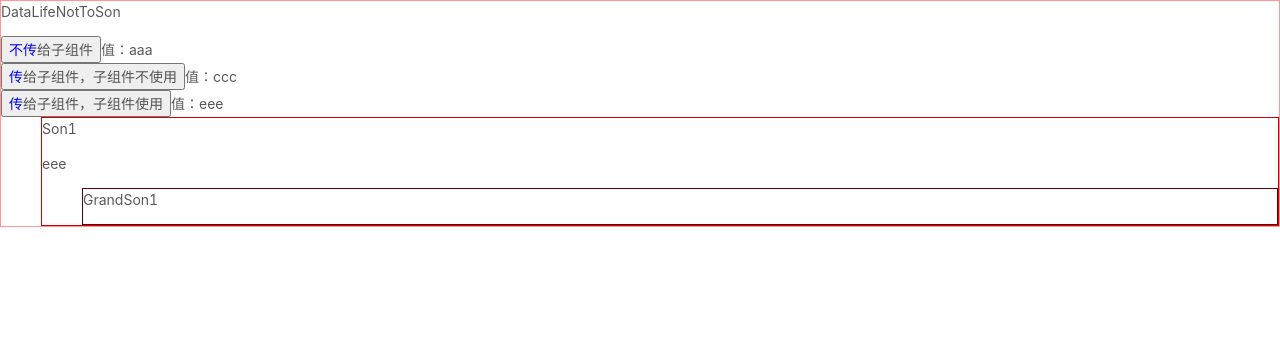
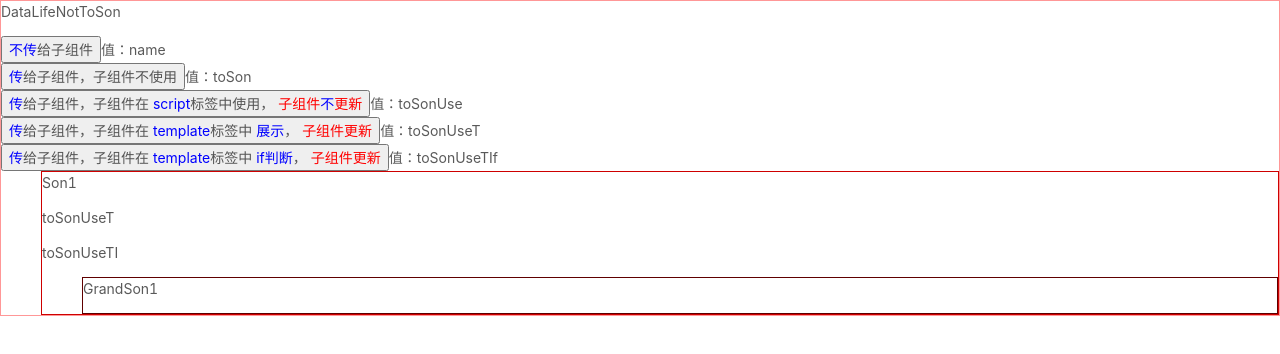
Before and after one commit to caozhengqian/vue2-struggle, a Vue app: page /life/DataLifeNotToSon in a window 1280 px wide. Shown: the top 354 px of the page. Built offline with nearby package versions, Linux system fonts and the light colour scheme.

Commit message:
add 值改变对子组件的影响

```diff
--- a/src/views/life/DataLifeNotToSon/DataLifeNotToSon.vue
+++ b/src/views/life/DataLifeNotToSon/DataLifeNotToSon.vue
@@ -10,10 +10,33 @@
     <span>值：{{ toSon }}</span>
     <br />
     <button @click="_changeToSonUse">
-      <span class="blue">传</span>给子组件，子组件使用
+      <span class="blue">传</span>给子组件，子组件在
+      <span class="blue">script</span>标签中使用，
+      <span class="red">子组件</span><span class="blue">不</span
+      ><span class="red">更新</span>
     </button>
     <span>值：{{ toSonUse }}</span>
-    <Son1 :toSon="toSon" :toSonUse="toSonUse" />
+    <br />
+    <button @click="_changeToSonUseT">
+      <span class="blue">传</span>给子组件，子组件在
+      <span class="blue">template</span>标签中 <span class="blue">展示</span>，
+      <span class="red">子组件更新</span>
+    </button>
+    <span>值：{{ toSonUseT }}</span>
+    <br />
+    <button @click="_changeToSonUseTIf">
+      <span class="blue">传</span>给子组件，子组件在
+      <span class="blue">template</span>标签中
+      <span class="blue">if判断</span>，
+      <span class="red">子组件更新</span>
+    </button>
+    <span>值：{{ toSonUseTIf }}</span>
+    <Son1
+      :toSon="toSon"
+      :toSonUse="toSonUse"
+      :toSonUseT="toSonUseT"
+      :toSonUseTIf="toSonUseTIf"
+    />
   </div>
 </template>
 
@@ -33,9 +56,11 @@ export default {
   },
   data() {
     return {
-      name: "aaa",
-      toSon: "ccc",
-      toSonUse: "eee"
+      name: "name",
+      toSon: "toSon",
+      toSonUse: "toSonUse",
+      toSonUseT: "toSonUseT",
+      toSonUseTIf: "toSonUseTIf"
     };
   },
   beforeCreate() {
@@ -64,16 +89,43 @@ export default {
   },
   methods: {
     _changeData() {
-      this.name === "bbb" ? (this.name = "aaa") : (this.name = "bbb");
+      console.clear();
+      if (this.name === "name") {
+        this.name = "name111";
+      } else {
+        this.name = "name";
+      }
     },
     _changeToSon() {
-      this.toSon === "ccc" ? (this.toSon = "ddd") : (this.toSon = "ccc");
+      console.clear();
+      if (this.toSon === "toSon") {
+        this.toSon = "toSon111";
+      } else {
+        this.toSon = "toSon";
+      }
     },
     _changeToSonUse() {
-      if (this.toSonUse === "eee") {
-        this.toSonUse = "fff";
+      console.clear();
+      if (this.toSonUse === "toSonUse") {
+        this.toSonUse = "toSonUse111";
       } else {
-        this.toSonUse = "eee";
+        this.toSonUse = "toSonUse";
+      }
+    },
+    _changeToSonUseT() {
+      console.clear();
+      if (this.toSonUseT === "toSonUseT") {
+        this.toSonUseT = "toSonUseT111";
+      } else {
+        this.toSonUseT = "toSonUseT";
+      }
+    },
+    _changeToSonUseTIf() {
+      console.clear();
+      if (this.toSonUseTIf === "toSonUseTIf") {
+        this.toSonUseTIf = "toSonUseTIf111";
+      } else {
+        this.toSonUseTIf = "toSonUseTIf";
       }
     }
   }
--- a/src/views/life/DataLifeNotToSon/Son1.vue
+++ b/src/views/life/DataLifeNotToSon/Son1.vue
@@ -2,7 +2,13 @@
   <div class="Son1">
     <p>Son1</p>
     <p>
-      {{ toSonUse }}
+      {{ toSonUseT }}
+    </p>
+    <p v-if="toSonUseTIf === 'toSonUseTIf'">
+      toSonUseTI
+    </p>
+    <p v-else>
+      toSonUseTIf111
     </p>
     <GrandSon1 />
   </div>
@@ -16,7 +22,7 @@ export default {
     GrandSon1
   },
   name: "Son1",
-  props: ["toSonUse"],
+  props: ["toSonUse", "toSonUseT", "toSonUseTIf"],
   computed: {
     // ...mapState(["activityData"])
   },
@@ -26,15 +32,19 @@ export default {
     };
   },
   beforeCreate() {
+    // this.toSonUse = "123";
+    this.propsToSonUse = "123";
     console.log(`%c       Son1-->1、beforeCreate`, "color:#CE0000");
   },
   created() {
+    // this.toSonUse = "456";
     console.log(`%c       Son1-->2、created`, "color:#CE0000");
   },
   beforeMount() {
     console.log(`%c       Son1-->3、beforeMount`, "color:#CE0000");
   },
   mounted() {
+    this.propsToSonUse = "123";
     console.log(`%c       Son1-->4、mounted`, "color:#CE0000");
   },
   beforeUpdate() {
```
